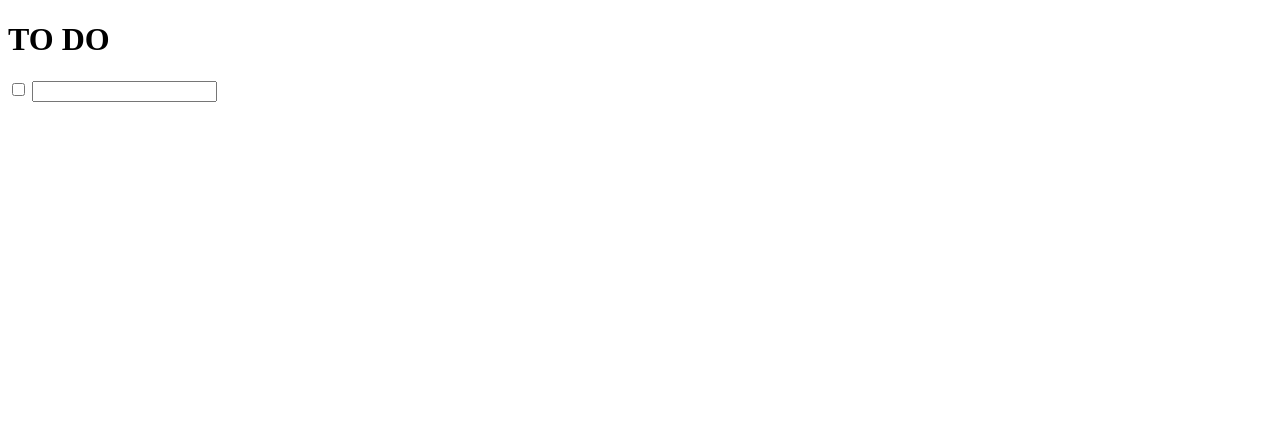
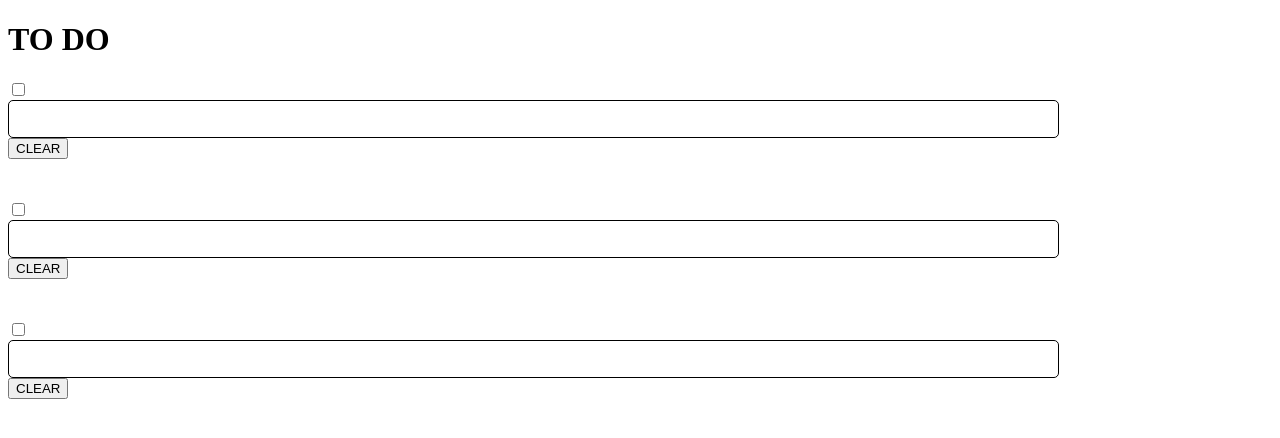
Before and after one commit to kamsi-n/To-Do-List, a plain HTML site: page index.html in a window 1280 px wide. Drawn offline with Linux system fonts and the light colour scheme.

Commit message:
add 2 more inputs, style them and add javascript

```diff
--- a/index.html
+++ b/index.html
@@ -9,10 +9,23 @@
     </head>
     <body>
         <h1>TO DO</h1>
-        <input id="check" type="checkbox">
-        <input id="userInput" type="text">
-
-
+        <div class="container">
+            <div class="one">
+                <input id="check" type="checkbox">
+                <input id="userInput" type="text">
+                <button id="btn1">CLEAR</button>
+            </div>
+            <div class="two">
+                <input id="check2" type="checkbox">
+                <input id="userInput2" type="text">
+                <button id="btn2">CLEAR</button>
+            </div>
+            <div class="three">
+                <input id="check3" type="checkbox">
+                <input id="userInput3" type="text">
+                <button id="btn3">CLEAR</button>
+            </div>
+        </div>
      <script src="script.js"></script>
     </body>
 </html>
--- a/script.js
+++ b/script.js
@@ -1,5 +1,6 @@
 let checked = document.getElementById('check');
-
+let checked2 = document.getElementById('check2');
+let checked3 = document.getElementById('check3');
 
 function crossOut() {
     let userInput = document.getElementById('userInput');
@@ -7,4 +8,18 @@ function crossOut() {
     userInput.style.border = 'none';
 }
 
+function crossOut2() {
+    let userInput2 = document.getElementById('userInput2');
+    userInput2.style.textDecoration = 'line-through';
+    userInput2.style.border = 'none';
+}
+
+function crossOut3() {
+    let userInput3 = document.getElementById('userInput3');
+    userInput3.style.textDecoration = 'line-through';
+    userInput3.style.border = 'none';
+}
+
 checked.addEventListener('click', crossOut)
+checked2.addEventListener('click', crossOut2)
+checked3.addEventListener('click', crossOut3)
--- a/style.css
+++ b/style.css
@@ -2,11 +2,48 @@
     display: grid;
     grid-template-columns: repeat(6, 1fr);
     grid-auto-rows: minmax(50px, auto);
-    position: relative;
-    padding: 40px;
-    gap: 8px;
+    gap: 52px;
 }
 
-#userInput {
+.one {
+    grid-column: 1/6;
+}
 
+.two {
+    grid-column: 1/6;
 }
+
+.three {
+    grid-column: 1/6;
+}
+
+.one #userInput {
+    border: 2px solid;
+    background-color: transparent;
+    width: 100%;
+    height: 50%;
+    font-size: 20px;
+    border: 1px solid;
+    border-radius: 5px;
+}
+
+.two #userInput2 {
+    border: 2px solid;
+    background-color: transparent;
+    width: 100%;
+    height: 50%;
+    font-size: 20px;
+    border: 1px solid;
+    border-radius: 5px;
+}
+
+.three #userInput3 {
+    border: 2px solid;
+    background-color: transparent;
+    width: 100%;
+    width: 100%;
+    height: 50%;
+    font-size: 20px;
+    border: 1px solid;
+    border-radius: 5px;
+}
```
